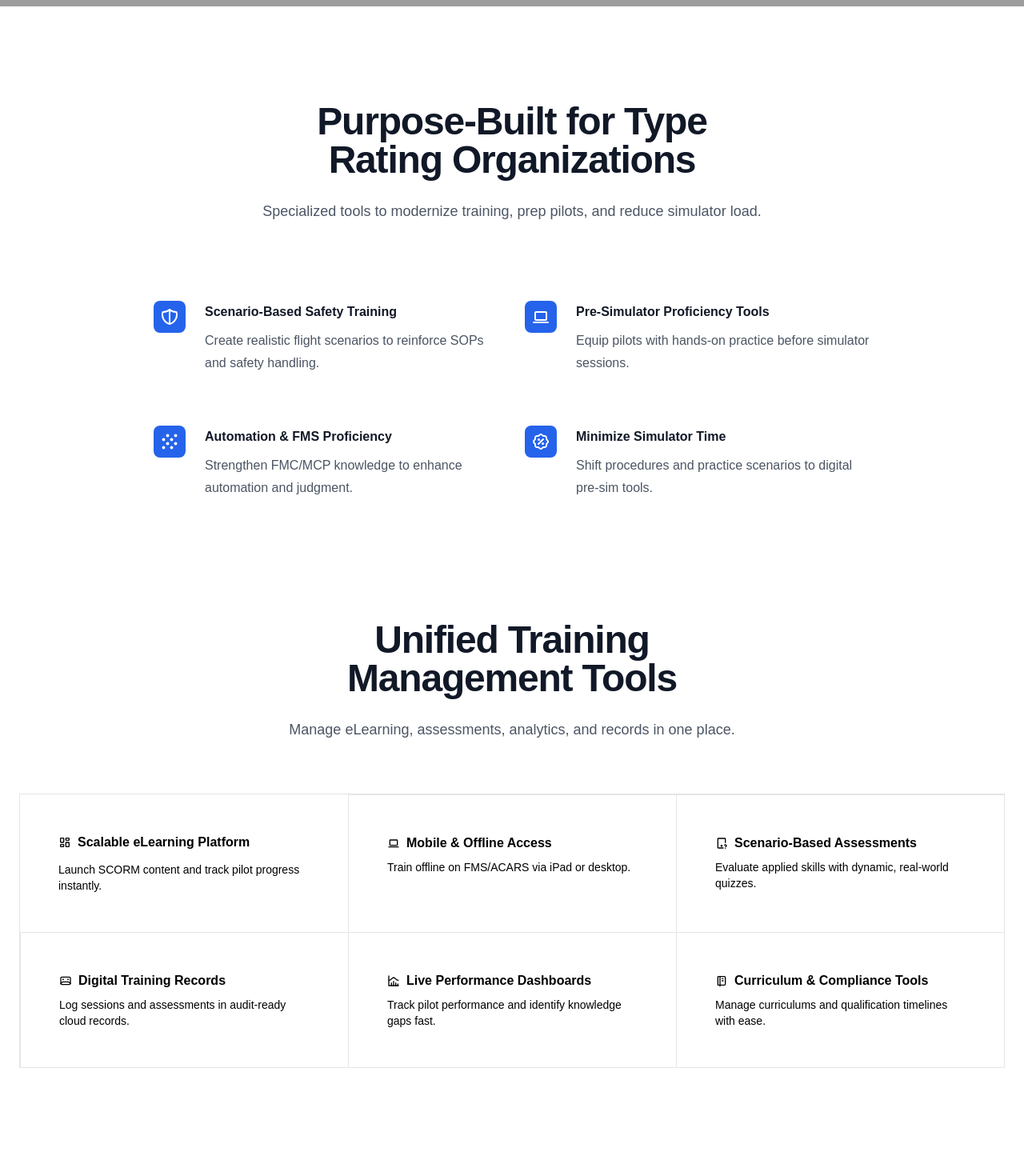
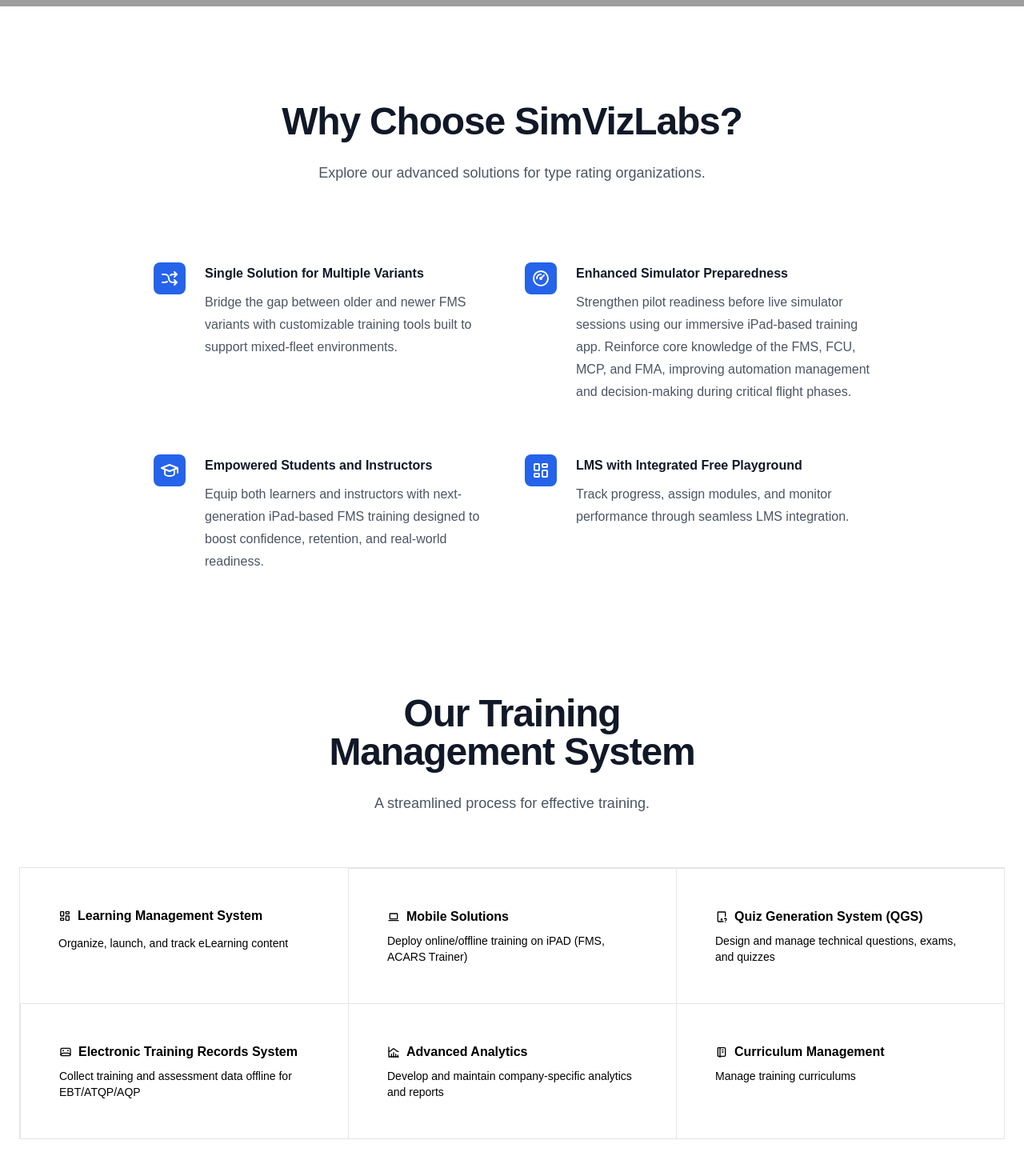
Before and after one commit to simvizlabs/simvizlabs-landing, a Next.js app: page /type-rating-schools in a window 1280 px wide. Shown: the part 880-2325 px from the top of the page at 80% size. Built offline with nearby package versions, Linux system fonts and the light colour scheme; grey boxes are pictures that could not be loaded.

Commit message:
changed hero, products, airlines, type rating pages

```diff
--- a/app/globals.css
+++ b/app/globals.css
@@ -67,7 +67,6 @@
     --animate-aurora: aurora 8s ease-in-out infinite alternate;
   }
 }
-
 
 
 @layer utilities {
--- a/app/products/page.tsx
+++ b/app/products/page.tsx
@@ -58,9 +58,9 @@
             id="b737-trainer-section"
             imageSrc="/images/737.png"
             title="B737 CDU Trainer"
-            description=" "
             buttonLink={appStoreUrls.b737}
             bundleLink="/products/737-bundle"
+            tutorialLink="/tutorials/737"
           />
         </div>
         <div className="w-full max-w-4xl mx-auto px-4 sm:px-6 flex justify-center">
@@ -68,9 +68,9 @@
             id="B747-Simulator"
             imageSrc="/images/747.png"
             title="B747-Simulator"
-            description=" "
             buttonLink={appStoreUrls.b747}
             bundleLink="/products/747-bundle"
+            tutorialLink="/tutorials/747"
           />
         </div>
         <div className="w-full mx-auto lg:px-4 sm:px-6 flex justify-center">
@@ -78,9 +78,9 @@
             id="A320-Simulator"
             imageSrc="/images/a320.png"
             title="A320-Simulator"
-            description=" "
             buttonLink={appStoreUrls.a320}
             bundleLink="/products/a320-bundle"
+            tutorialLink="/tutorials"
           />
         </div>
       </section>
--- a/app/tutorials/page.tsx
+++ b/app/tutorials/page.tsx
@@ -45,7 +45,7 @@
     <div className="bg-white py-24 sm:py-16">
       <div className="mx-auto max-w-7xl px-6 lg:px-8">
         <div className="mx-auto max-w-2xl text-center pb-4">
-          <Link href="/" className="inline-flex items-center gap-1 rounded-md bg-gray-100 px-3 py-2 mb-4 text-sm font-semibold text-gray-600 hover:bg-gray-200">
+          <Link href="/products" className="inline-flex items-center gap-1 rounded-md bg-gray-100 px-3 py-2 mb-4 text-sm font-semibold text-gray-600 hover:bg-gray-200">
             <ArrowLeft className="h-4 w-4" />
             Back to Home
           </Link>
--- a/app/type-rating-schools/page.tsx
+++ b/app/type-rating-schools/page.tsx
@@ -6,35 +6,35 @@
 import { Button } from "../../components/ui/button";
 import NavbarDemo from "../../components/resizable-navbar-demo";
 import Footer from "../../components/footer";
-import { IconNotebook, IconLayoutDashboard, IconDeviceLaptop, IconShieldHalf, IconGrain, IconRosetteDiscount, IconChartHistogram, IconDeviceAudioTape, IconDeviceTabletQuestion } from "@tabler/icons-react";
+import { IconNotebook, IconLayoutDashboard, IconDeviceLaptop, IconChartHistogram, IconDeviceAudioTape, IconDeviceTabletQuestion, IconArrowsShuffle, IconGauge, IconSchool } from "@tabler/icons-react";
 
 
 const features = [
   {
-    name: 'Scenario-Based Safety Training',
+    name: 'Single Solution for Multiple Variants',
     description:
-      'Create realistic flight scenarios to reinforce SOPs and safety handling.',
-    icon: IconShieldHalf,
+      'Bridge the gap between older and newer FMS variants with customizable training tools built to support mixed-fleet environments.',
+    icon: IconArrowsShuffle,
   },
   {
-    name: 'Pre-Simulator Proficiency Tools',
+    name: 'Enhanced Simulator Preparedness',
     description:
-      'Equip pilots with hands-on practice before simulator sessions.',
-    icon: IconDeviceLaptop,
+      'Strengthen pilot readiness before live simulator sessions using our immersive iPad-based training app. Reinforce core knowledge of the FMS, FCU, MCP, and FMA, improving automation management and decision-making during critical flight phases.',
+    icon: IconGauge,
   },
   {
-    name: 'Automation & FMS Proficiency',
+    name: 'Empowered Students and Instructors',
     description:
-      'Strengthen FMC/MCP knowledge to enhance automation and judgment.',
-    icon: IconGrain,
+      'Equip both learners and instructors with next-generation iPad-based FMS training designed to boost confidence, retention, and real-world readiness.',
+    icon: IconSchool,
   },
   {
-    name: 'Minimize Simulator Time',
+    name: 'LMS with Integrated Free Playground',
     description:
-      'Shift procedures and practice scenarios to digital pre-sim tools.',
-    icon: IconRosetteDiscount,
+      'Track progress, assign modules, and monitor performance through seamless LMS integration.',
+    icon: IconLayoutDashboard,
   },
-]
+];
 
 
 
@@ -83,7 +83,7 @@
               </div> */}
               <div className="text-center font-geist">
                 <h1 className="text-5xl font-semibold tracking-tight text-balance text-white sm:text-7xl font-geist [text-shadow:_0_0_30px_rgba(255,255,255,0.3)]">
-                Streamline Type Rating Training
+                Elevate Your Training Programs
                 </h1>
                 <p className="mt-8 text-lg font-medium text-pretty text-gray-200 sm:text-xl/8 font-geist">
                 All-in-one platform for managing type rating content, assessments, and performance.
@@ -124,10 +124,10 @@
             <div className="mx-auto max-w-2xl lg:text-center mt-6" id="why-choose">
 
               <p className="mt-2 text-4xl font-bold tracking-tight text-pretty text-gray-900 sm:text-5xl lg:text-balance font-geist text-center">
-                Purpose-Built for Type Rating Organizations
+              Why Choose SimVizLabs?
               </p>
               <p className="mt-6 text-lg/8 text-gray-600 font-geist">
-              Specialized tools to modernize training, prep pilots, and reduce simulator load.
+              Explore our advanced solutions for type rating organizations.
               </p>
             </div>
             <div className="mx-auto mt-16 max-w-2xl sm:mt-20 lg:mt-24 lg:max-w-4xl">
@@ -150,59 +150,59 @@
 
 
 
-           <section className="py-12 font-geist">
+        <section className="py-12 font-geist">
                <div className="mx-auto max-w-7xl space-y-8 px-6 md:space-y-16 font-geist">
                    <div className="relative z-10 mx-auto max-w-xl space-y-6 text-center  font-geist">
-                       <h2 className="mt-2 text-4xl font-semibold tracking-tight text-pretty text-gray-900 sm:text-5xl lg:text-balance font-geist">Unified Training Management Tools</h2>
-                       <p className="mt-6 text-lg/8 text-gray-600 font-geist">Manage eLearning, assessments, analytics, and records in one place.</p>
+                       <h2 className="mt-2 text-4xl font-semibold tracking-tight text-pretty text-gray-900 sm:text-5xl lg:text-balance font-geist">Our Training Management System</h2>
+                       <p className="mt-6 text-lg/8 text-gray-600 font-geist">A streamlined process for effective training.</p>
                    </div>
 
-                   <div className="relative mx-auto grid max-w-2xl lg:max-w-7xl divide-x divide-y border *:p-12 sm:grid-cols-2 lg:grid-cols-3 font-geist">
+                   <div className="relative mx-auto grid max-w-2xl lg:max-w-7xl divide-x divide-y border *:p-6 sm:*:p-12 grid-cols-1 sm:grid-cols-2 lg:grid-cols-3 font-geist">
                        <div className="space-y-3 font-geist">
-                           <div className="flex items-center gap-2 font-geist w-[300px]">
+                           <div className="flex items-center gap-2 font-geist">
                                <IconLayoutDashboard className="size-4 font-geist" />
-                               <h3 className="text-md font-bold font-geist">Scalable eLearning Platform</h3>
+                               <h3 className="text-md font-bold font-geist">Learning Management System </h3>
                            </div>
-                           <p className="text-sm font-geist">Launch SCORM content and track pilot progress instantly.</p>
+                           <p className="text-sm font-geist">Organize, launch, and track eLearning content</p>
                        </div>
                        <div className="space-y-2 font-geist">
-                           <div className="flex items-center gap-2 font-geist w-[300px]">
+                           <div className="flex items-center gap-2 font-geist">
                                <IconDeviceLaptop className="size-4 font-geist" />
-                               <h3 className="text-md font-bold font-geist">Mobile & Offline Access</h3>
+                               <h3 className="text-md font-bold font-geist">Mobile Solutions</h3>
                            </div>
-                           <p className="text-sm font-geist">Train offline on FMS/ACARS via iPad or desktop.</p>
+                           <p className="text-sm font-geist">Deploy online/offline training on iPAD (FMS, ACARS Trainer)</p>
                        </div>
                        <div className="space-y-2 font-geist">
-                           <div className="flex items-center gap-2 font-geist w-[300px]">
+                           <div className="flex items-center gap-2 font-geist">
                                <IconDeviceTabletQuestion className="size-4 font-geist" />
 
-                               <h3 className="text-md font-bold font-geist">Scenario-Based Assessments</h3>
+                               <h3 className="text-md font-bold font-geist">Quiz Generation System (QGS)</h3>
                            </div>
-                           <p className="text-sm font-geist">Evaluate applied skills with dynamic, real-world quizzes.</p>
+                           <p className="text-sm font-geist">Design and manage technical questions, exams, and quizzes</p>
                        </div>
                        <div className="space-y-2 font-geist">
-                           <div className="flex items-center gap-2 font-geist w-[300px]">
+                           <div className="flex items-center gap-2 font-geist">
                                <IconDeviceAudioTape className="size-4 font-geist" />
 
-                               <h3 className="text-md font-bold font-geist">Digital Training Records</h3>
+                               <h3 className="text-md font-bold font-geist">Electronic Training Records System </h3>
                            </div>
-                           <p className="text-sm font-geist">Log sessions and assessments in audit-ready cloud records.</p>
+                           <p className="text-sm font-geist">Collect training and assessment data offline for EBT/ATQP/AQP</p>
                        </div>
                        <div className="space-y-2 font-geist">
-                           <div className="flex items-center gap-2 font-geist w-[300px]">
+                           <div className="flex items-center gap-2 font-geist">
                                <IconChartHistogram className="size-4 font-geist" />
 
-                               <h3 className="text-md font-bold font-geist">Live Performance Dashboards</h3>
+                               <h3 className="text-md font-bold font-geist">Advanced Analytics</h3>
                            </div>
-                           <p className="text-sm font-geist">Track pilot performance and identify knowledge gaps fast.</p>
+                           <p className="text-sm font-geist">Develop and maintain company-specific analytics and reports</p>
                        </div>
                        <div className="space-y-2 font-geist">
-                           <div className="flex items-center gap-2 font-geist w-[300px]">
+                           <div className="flex items-center gap-2 font-geist">
                                <IconNotebook className="size-4 font-geist" />
 
-                               <h3 className="text-md font-bold font-geist">Curriculum & Compliance Tools</h3>
+                               <h3 className="text-md font-bold font-geist">Curriculum Management</h3>
                            </div>
-                           <p className="text-sm font-geist">Manage curriculums and qualification timelines with ease.</p>
+                           <p className="text-sm font-geist">Manage training curriculums</p>
                        </div>
                    </div>
                </div>
--- a/components/Benefits.tsx
+++ b/components/Benefits.tsx
@@ -48,7 +48,7 @@
     },
   ];
   return (
-    <div id="features" className="container mx-auto max-w-screen-xl w-full relative z-10 py-10">
+    <div id="features" className="container mx-auto max-w-screen-xl w-full relative z-10 pb-10">
       {/* <div className="px-4 py-1 rounded-full border border-foreground/10 hover:border-foreground/15 backdrop-blur-lg cursor-pointer flex items-center gap-2.5 select-none w-max mx-auto mb-4">
         <div className="bg-[linear-gradient(110deg,#808080,45%,#D3D3D3,55%,#808080)] bg-[length:250%_100%] bg-clip-text animate-background-shine text-transparent font-medium text-sm font-geist">
         Optimized Training Workflows
--- a/components/resizable-navbar-demo.tsx
+++ b/components/resizable-navbar-demo.tsx
@@ -24,7 +24,7 @@
   if (!mobileView) {
     return (
       <Link
-        href={isScrolled ? "/products" : "/"}
+        href="/"
         className={`relative z-20 mr-4 flex items-center space-x-2 px-2 py-1 relative ${isScrolled ? 'text-sm' : 'text-3xl'} mr-3 font-normal text-extrabold font-geist transition-all duration-300`}
       >
         <Image src="/logo.svg" alt="SimvizLabs Logo" width={isScrolled ? 32 : 64} height={isScrolled ? 32 : 64} className="mr-1 transition-all duration-300" />
@@ -98,27 +98,23 @@
 
   const handleNavItemClick = useCallback((link: string) => {
     if (link.startsWith("#")) {
-      if (pathname === '/') { // Checks if on the homepage
-        // Smooth scroll if on the homepage
-        if (typeof window !== 'undefined') {
+      if (pathname === "/") {
+        if (typeof window !== "undefined") {
           const element = document.querySelector(link);
           if (element) {
             // THIS LINE HANDLES THE SMOOTH SCROLL/EASING EFFECT:
-            element.scrollIntoView({ behavior: 'smooth', block: 'start' });
+            element.scrollIntoView({ behavior: "smooth", block: "start" });
           }
         }
       } else {
         // Navigate to homepage with anchor if on another page
         router.push(`/${link}`);
       }
-      // Close mobile menu if open
-      setIsMobileMenuOpen(false);
     } else {
-      // Handle regular links (if any added later)
       router.push(link);
-      setIsMobileMenuOpen(false);
     }
-  }, [pathname, router]); // Add pathname and router to dependencies
+    setIsMobileMenuOpen(false);
+  }, [pathname, router]);
 
   return (
     <div className="relative w-full font-geist">
@@ -155,7 +151,7 @@
             <MobileNavMenu
               isOpen={isMobileMenuOpen}
               onClose={() => setIsMobileMenuOpen(false)}
-              navItems={navItems}
+              navItems={[...navItems, { name: "Contact Us", link: "/contact" }]}
               handleNavItemClick={handleNavItemClick}
             />
           </MobileNav>
--- a/components/ui/hero-scroll-demo.tsx
+++ b/components/ui/hero-scroll-demo.tsx
@@ -11,24 +11,23 @@
   id?: string; // Add optional id prop
   imageSrc: string;
   title: string;
-  description: string;
   buttonLink: string;
   bundleLink: string;
+  tutorialLink: string;
 }
 
-export function HeroScrollDemo({ id, imageSrc, title, description, buttonLink, bundleLink }: HeroScrollDemoProps) {
+export function HeroScrollDemo({ id, imageSrc, title, buttonLink, bundleLink, tutorialLink }: HeroScrollDemoProps) {
   return (
-    <div id={id} className="flex flex-col pb-[10px] sm:mt-[5rem] md:mt-[2rem] md:pb-[50px] flex justify-center">
+    <div id={id} className="flex flex-col pb-[10px] sm:mt-[5rem] md:mt-[2rem] md:pb-[10px] flex justify-center">
       <ContainerScroll
         titleComponent={
           <>
             <h2 className="text-3xl md:text-4xl font-semibold text-black dark:text-white lg:mt-12">
-              Check out our <br />
+
               <span className="text-3xl md:text-[4rem] font-bold mt-1 leading-none">
                 {title}
               </span>
             </h2>
-            <p className="text-base md:text-lg text-gray-600 dark:text-gray-400 mt-2">{description}</p>
             <div className="flex flex-col sm:flex-row justify-center items-center w-full gap-4 mt-4">
               <a href={buttonLink} target="_blank" rel="noopener noreferrer">
                 <button type="button" className="flex items-center justify-center w-40 md:w-48 mt-3 mb-6 text-black bg-transparent border border-black h-12 md:h-14 rounded-xl">
@@ -52,6 +51,7 @@
                 <PulsatingButton className="h-12 md:h-14 mb-3 rounded-xl" pulseColor="#D4D4D8">Get our Bundle <span className="font-bold text-emerald-400">(20% off)</span></PulsatingButton>
               </Link>
             </div>
+            <Link href={tutorialLink} className=" md:text-lg text-blue-600 dark:text-blue-400 mt-2 font-semibold font-geist hover:font-bold hover:text-blue-800">View our Tutorials → </Link>
           </>
         }
       >
@@ -60,7 +60,7 @@
           alt="hero"
           height={1024}
           width={1024}
-          className="mx-auto object-contain  w-full h-auto xs:max-h-[350px] sm:max-h-[500px] md:max-h-[600px] lg:max-h-[600px] flex justify-center"
+          className="mx-auto object-contain  w-full h-auto xs:max-h-[400px] sm:max-h-[500px] md:max-h-[800px] lg:max-h-[800px] flex justify-center"
           draggable={false}
         />
       </ContainerScroll>
--- a/components/ui/resizable-navbar.tsx
+++ b/components/ui/resizable-navbar.tsx
@@ -319,6 +319,7 @@
             className="w-full flex flex-col gap-4 pb-8"
           >
             <NavbarButton
+              href="/contact"
               onClick={onClose}
               variant="primary"
               className="w-full"
--- a/package.json
+++ b/package.json
@@ -10,6 +10,7 @@
   },
   "dependencies": {
     "@geist-ui/react": "^2.2.5",
+    "@headlessui/react": "^2.2.4",
     "@heroicons/react": "^2.2.0",
     "@mux/mux-player-react": "^3.3.4",
     "@radix-ui/react-accordion": "^1.2.3",
```
Also changed, not shown: app/airlines/page.tsx (+7 -8 lines), app/contact/page.tsx (+85 -2 lines), components/FeatureSection.tsx (+5 -56 lines), 1 other file (tests, documents, lock files or other folders).
